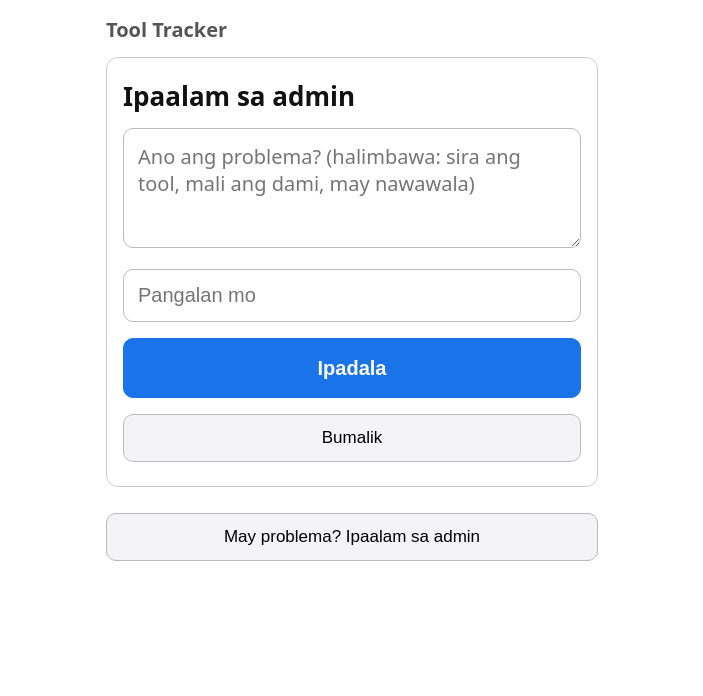
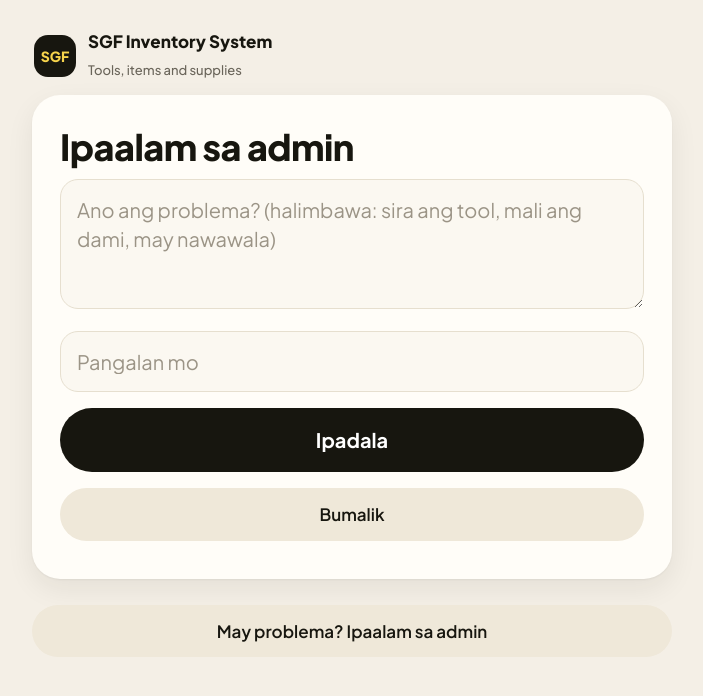
Before and after one commit to jeffersonceno063-oss/Tool-tracker, a plain HTML site: page view.html in a window 1280 px wide. Both pictures are taken after a click on the button "May problema? Ipaalam sa admin". Shown: the whole page, without its empty margins (288-991 px from the left). Drawn offline with Linux system fonts and the light colour scheme.

Commit message:
Update view.html

```diff
--- a/view.html
+++ b/view.html
@@ -3,48 +3,81 @@
 <head>
   <meta charset="utf-8">
   <meta name="viewport" content="width=device-width, initial-scale=1">
-  <title>Tool Tracker</title>
+  <meta name="theme-color" content="#f4efe6">
+  <title>SGF Inventory System</title>
+  <link rel="preconnect" href="https://fonts.googleapis.com">
+  <link rel="preconnect" href="https://fonts.gstatic.com" crossorigin>
+  <link href="https://fonts.googleapis.com/css2?family=Plus+Jakarta+Sans:wght@400;500;600;700;800&display=swap" rel="stylesheet">
   <script src="config.js"></script>
   <style>
-    * { box-sizing: border-box; }
-    body { font-family: system-ui, -apple-system, sans-serif; max-width: 520px; margin: 16px auto; padding: 0 14px 40px; color: #111; font-size: 18px; }
-    h1 { font-size: 20px; margin: 4px 0 14px; color: #555; }
-    h2 { font-size: 26px; margin: 4px 0 6px; word-break: break-word; }
-    h3 { font-size: 20px; margin: 18px 0 8px; }
-    .card { border: 1px solid #ccc; border-radius: 12px; padding: 16px; }
-    .muted { color: #666; font-size: 16px; }
-    .badge { display: inline-block; padding: 6px 14px; border-radius: 999px; font-size: 16px; font-weight: 600; margin: 6px 0 10px; }
-    .ok { background: #e6f4ea; color: #137333; }
-    .out { background: #fce8e6; color: #c5221f; }
-    .low { background: #fff3cd; color: #8a5a00; }
-    button, input { font-size: 20px; border-radius: 10px; border: 1px solid #bbb; }
-    input { width: 100%; padding: 14px; margin: 8px 0; }
-    button { width: 100%; min-height: 60px; padding: 12px; margin: 8px 0; background: #f4f4f6; font-weight: 600; cursor: pointer; touch-action: manipulation; }
-    button:active { background: #e2e2e6; }
-    button.main { background: #1a73e8; color: #fff; border-color: #1a73e8; }
-    button.main:active { background: #1558b0; }
-    button.small { min-height: 48px; font-size: 17px; font-weight: 500; }
-    .item { display: flex; align-items: center; gap: 10px; padding: 12px 0; border-bottom: 1px solid #eee; }
-    .item .nm { flex: 1; word-break: break-word; }
-    .item button { width: auto; min-width: 100px; min-height: 48px; margin: 0; font-size: 17px; }
-    .stepper { display: flex; align-items: center; gap: 10px; margin: 10px 0; }
-    .stepper button { width: 64px; margin: 0; font-size: 28px; }
-    .stepper input { text-align: center; margin: 0; font-size: 26px; }
-    .done { text-align: center; padding: 24px 8px; }
-    .done .tick { font-size: 64px; color: #137333; line-height: 1; }
-    .done .big { font-size: 24px; font-weight: 700; margin: 10px 0; }
-    .err { color: #b00020; font-weight: 600; margin: 8px 0; }
-    .foot { margin-top: 18px; text-align: center; color: #555; font-size: 16px; }
-    .foot button { width: 100%; }
-    textarea { width: 100%; font-size: 20px; padding: 14px; margin: 8px 0; border-radius: 10px; border: 1px solid #bbb; min-height: 120px; font-family: inherit; }
-    a.loc { color: #1a73e8; }
-    a.btn { display: block; text-align: center; text-decoration: none; background: #f4f4f6; color: #111; border: 1px solid #bbb; padding: 16px; border-radius: 10px; font-weight: 600; margin: 8px 0; }
+    :root {
+      --bg: #f4efe6; --paper: #fffdf8; --ink: #17160f; --muted: #6a655a; --line: #e6dfcf; --soft: #efe8d9; --field: #fbf8f1;
+      --yellow: #f7d44c; --yellow-soft: #fff1b3;
+      --ok: #23764a; --ok-bg: #e0f1e6; --warn-ink: #7a5000; --warn-bg: #fff0c2; --bad: #b3372a; --bad-bg: #fbe3df;
+      --shadow: 0 1px 2px rgba(23,22,15,.05), 0 10px 28px rgba(23,22,15,.07);
+    }
+    * { box-sizing: border-box; -webkit-tap-highlight-color: transparent; }
+    body { margin: 0; background: var(--bg); color: var(--ink); font-family: 'Plus Jakarta Sans', system-ui, -apple-system, 'Segoe UI', sans-serif; font-size: 18px; line-height: 1.45;
+           padding: 0 16px calc(40px + env(safe-area-inset-bottom)); }
+    .wrap { max-width: 560px; margin: 0 auto; }
+    .brand { display: flex; align-items: center; gap: 12px; padding: 18px 2px 14px; }
+    .mark { width: 42px; height: 42px; border-radius: 14px; background: var(--ink); color: var(--yellow); display: grid; place-items: center; font-weight: 800; font-size: 14px; flex: none; }
+    .brand b { font-size: 17px; font-weight: 800; line-height: 1.15; display: block; }
+    .brand span { font-size: 13px; color: var(--muted); font-weight: 500; }
+    h2 { font-size: 30px; font-weight: 800; line-height: 1.12; margin: 2px 0 4px; letter-spacing: -.015em; word-break: break-word; }
+    h3 { font-size: 20px; font-weight: 800; margin: 20px 0 8px; }
+    .card { background: var(--paper); border-radius: 28px; padding: 22px 20px; box-shadow: var(--shadow); }
+    .muted { color: var(--muted); font-size: 16px; }
+    .badge { display: inline-block; padding: 7px 16px; border-radius: 999px; font-size: 16px; font-weight: 700; margin: 8px 0 12px; }
+    .ok { background: var(--ok-bg); color: var(--ok); }
+    .out { background: var(--bad-bg); color: var(--bad); }
+    .low { background: var(--warn-bg); color: var(--warn-ink); }
+    button, input, textarea { font: inherit; font-size: 20px; }
+    input, textarea { width: 100%; padding: 15px 16px; margin: 8px 0; color: var(--ink); background: var(--field); border: 1.5px solid var(--line); border-radius: 18px; }
+    input:focus, textarea:focus { outline: none; border-color: var(--ink); box-shadow: 0 0 0 4px var(--yellow-soft); }
+    textarea { min-height: 130px; font-family: inherit; }
+    ::placeholder { color: #9b9486; }
+    button { width: 100%; min-height: 64px; padding: 14px 20px; margin: 8px 0; border: 0; border-radius: 999px; background: var(--soft); color: var(--ink); font-weight: 700; cursor: pointer; touch-action: manipulation; transition: transform .06s, background .12s; }
+    button:active { transform: scale(.985); background: #e3d9c2; }
+    button:disabled { opacity: .5; }
+    button.main { background: var(--ink); color: #fff; }
+    button.main:active { background: #2c2a20; }
+    button.small { min-height: 52px; font-size: 17px; font-weight: 600; }
+    button:focus-visible, a:focus-visible, input:focus-visible { outline: 3px solid var(--yellow); outline-offset: 2px; }
+    .item { display: flex; align-items: center; gap: 12px; padding: 14px 0; border-bottom: 1px solid var(--line); }
+    .item:last-child { border-bottom: 0; }
+    .item .nm { flex: 1; min-width: 0; word-break: break-word; font-weight: 600; }
+    .item .nm .muted { font-weight: 500; }
+    .item button { width: auto; min-width: 104px; min-height: 52px; margin: 0; font-size: 17px; padding: 12px 20px; }
+    .stepper { display: flex; align-items: center; gap: 10px; margin: 12px 0; }
+    .stepper button { width: 68px; min-height: 68px; margin: 0; font-size: 30px; padding: 0; flex: none; }
+    .stepper input { text-align: center; margin: 0; font-size: 30px; font-weight: 800; }
+    .done { text-align: center; padding: 22px 6px 10px; }
+    .done .tick { width: 84px; height: 84px; margin: 0 auto 8px; border-radius: 50%; background: var(--ok-bg); color: var(--ok); font-size: 46px; line-height: 84px; }
+    .done .big { font-size: 26px; font-weight: 800; margin: 10px 0 6px; line-height: 1.2; }
+    .err { background: var(--bad-bg); color: var(--bad); font-weight: 700; margin: 12px 0; padding: 13px 16px; border-radius: 16px; font-size: 17px; }
+    .foot { margin-top: 18px; text-align: center; color: var(--muted); font-size: 16px; }
+    a.loc { color: var(--ink); font-weight: 700; text-decoration-color: var(--yellow); text-decoration-thickness: 3px; text-underline-offset: 3px; }
+    a.btn { display: block; text-align: center; text-decoration: none; background: var(--soft); color: var(--ink); padding: 16px; border-radius: 999px; font-weight: 700; margin: 8px 0; }
+
+    @media (min-width: 700px) {
+      body { font-size: 20px; }
+      .wrap { max-width: 640px; }
+      .card { padding: 30px 28px; }
+      h2 { font-size: 36px; }
+      .brand { padding-top: 32px; }
+    }
   </style>
 </head>
 <body>
-  <h1>Tool Tracker</h1>
+<div class="wrap">
+  <header class="brand">
+    <div class="mark" aria-hidden="true">SGF</div>
+    <div><b>SGF Inventory System</b><span>Tools, items and supplies</span></div>
+  </header>
   <div id="content" class="card">Sandali lang...</div>
   <div id="foot" class="foot"></div>
+</div>
 
   <script>
     const GAS_URL = ((window.APP_CONFIG && window.APP_CONFIG.GAS_URL) || '').trim();
```
